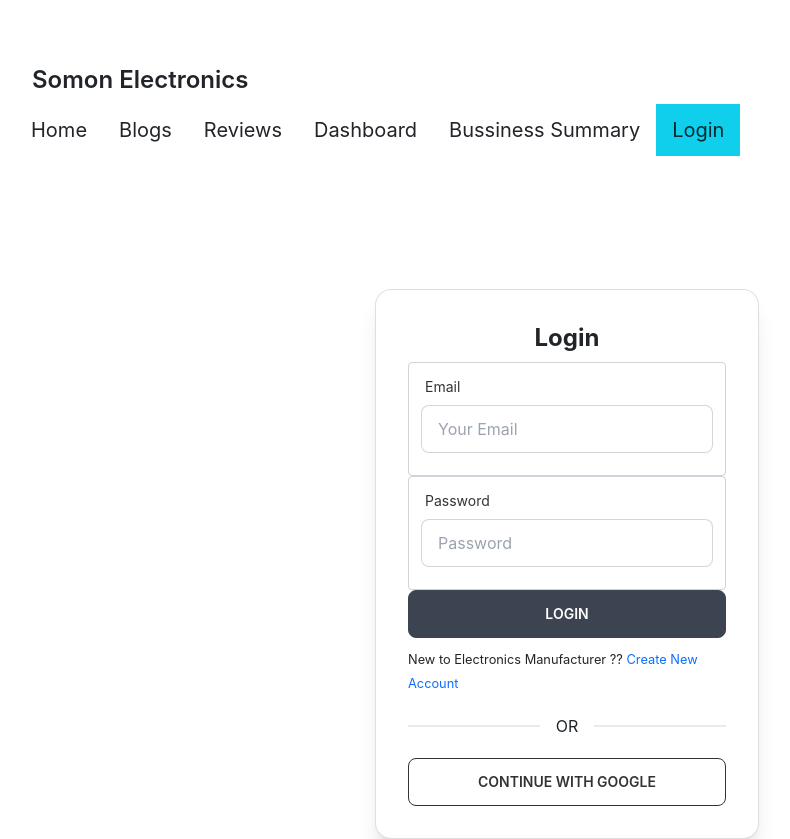
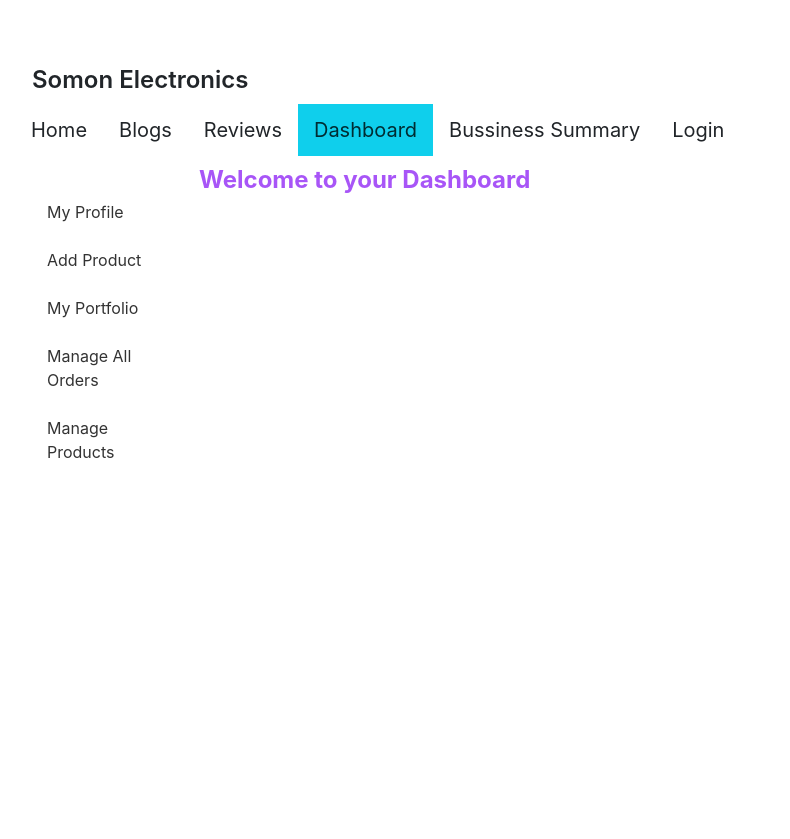
Before and after one commit to msomon/manufacturer-website-client, a React (Create React App) app: page /dashboard in a window 1280 px wide. Before the commit this address led to /login. Shown: the top 839 px of the page, without its empty margins (73-863 px from the left). Built offline with nearby package versions, Linux system fonts and the light colour scheme; no server answers.

Commit message:
add admin

```diff
--- a/src/App.js
+++ b/src/App.js
@@ -12,9 +12,13 @@ import Dashboard from './Pages/Dashboard/Dashboard';
 import Myorders from './Pages/Dashboard/Myorders';
 import NotFound from './Pages/NotFound/NotFound';
 import RequireAuth from './Login/RequireAuth';
-import MyHistory from './Pages/Dashboard/DashboardHome';
 import Users from './Pages/Dashboard/Users';
 import Addproduct from './Pages/Dashboard/Addproduct';
+import Addreview from './Pages/Dashboard/Addreview';
+import RequireAdmin from './Login/RequireAdmin';
+import ManageAllOrders from './Pages/Dashboard/ManageAllOrders';
+import ManageProducts from './Pages/Dashboard/ManageProducts';
+import MyProfile from './Pages/Dashboard/MyProfile';
 function App() {
 
   return (
@@ -27,14 +31,26 @@ function App() {
 <Route path='/login' element={<Login/>}></Route>
 <Route path='/signup' element={<SignUp/>}></Route>
 
-<Route path='dashboard' element={<RequireAuth>
-  {<Dashboard/>}
-</RequireAuth>}>
-<Route index element={<MyHistory/>}></Route>
-<Route path='dashboard/myorders' element={<Myorders/>}></Route>
-<Route path='dashboard/users' element={<Users/>}></Route>
-<Route path='dashboard/addproduct' element={<Addproduct/>}></Route>
-
+<Route path='dashboard' element={<Dashboard/>}>
+<Route index element={<MyProfile/>}></Route>
+<Route path='dashboard/myorders' element={<RequireAuth>
+  <Myorders/>
+</RequireAuth>}></Route>
+<Route path='dashboard/addreview' element={<RequireAuth>
+  <Addreview/>
+</RequireAuth>}></Route>
+<Route path='dashboard/users' element={<RequireAdmin>
+  <Users/>
+</RequireAdmin>}></Route>
+<Route path='dashboard/addproduct' element={<RequireAdmin>
+  <Addproduct/>
+</RequireAdmin>}></Route>
+<Route path='dashboard/manageorders' element={<RequireAdmin>
+  <ManageAllOrders/>
+</RequireAdmin>}></Route>
+<Route path='dashboard/manageproducts' element={<RequireAdmin>
+  <ManageProducts/>
+</RequireAdmin>}></Route>
 
 </Route>
 <Route path='*' element={<NotFound/>}></Route>
--- /dev/null
+++ b/src/Hooks/useAdmin.js
@@ -0,0 +1,27 @@
+import { useEffect, useState } from "react"
+
+const useAdmin = user => {
+    const [admin, setAdmin] = useState(false);
+    const [adminLoading, setAdminLoading] = useState(true);
+    useEffect( () =>{
+        const email = user?.email;
+        if(email){
+            fetch(`http://localhost:5000/admin/${email}`, {
+                method:'GET',
+                headers: {
+                    'content-type': 'application/json',
+                    authorization: `Bearer ${localStorage.getItem('accessToken')}`
+                }
+            })
+            .then(res=>res.json())
+            .then(data => {
+                setAdmin(data.admin);
+                setAdminLoading(false);
+            })
+        }
+    }, [user])
+
+    return [admin, adminLoading]
+}
+
+export default useAdmin;
--- a/src/Login/RequireAdmin.js
+++ b/src/Login/RequireAdmin.js
@@ -1,12 +1,13 @@
 import React from 'react';
 import { useAuthState } from 'react-firebase-hooks/auth';
 import { Navigate, useLocation } from 'react-router-dom';
-import auth from '../../firebase.init';
+import auth from '../firebase.init';
 import Loading from '../Shared/Loading';
-import useAdmin from '../../hooks/useAdmin';
+import useAdmin from '../Hooks/useAdmin';
 import { signOut } from 'firebase/auth';
 
 const RequireAdmin = ({children}) => {
+    console.log(children);
     const [user, loading] = useAuthState(auth);
     const [admin, adminLoading] = useAdmin(user);
     const location = useLocation();
--- /dev/null
+++ b/src/Pages/Dashboard/Addreview.js
@@ -0,0 +1,11 @@
+import React from 'react';
+
+const Addreview = () => {
+  return (
+    <div>
+
+    </div>
+  );
+};
+
+export default Addreview;
--- a/src/Pages/Dashboard/Dashboard.js
+++ b/src/Pages/Dashboard/Dashboard.js
@@ -1,12 +1,13 @@
 import React from 'react';
 import { useAuthState } from 'react-firebase-hooks/auth';
-import { Link, Outlet } from 'react-router-dom';
+import { Link, NavLink, Outlet } from 'react-router-dom';
 import auth from '../../firebase.init';
-// import useAdmin from '../../hooks/useAdmin';
+import useAdmin from '../../Hooks/useAdmin';
 
 const Dashboard = () => {
     const [user] = useAuthState(auth);
-    // const [admin] = useAdmin(user);
+    const [admin] = useAdmin(user);
+
     return (
         <div className="drawer drawer-mobile">
             <input id="dashboard-sidebar" type="checkbox" className="drawer-toggle" />
@@ -18,21 +19,20 @@ const Dashboard = () => {
                 <label htmlFor="dashboard-sidebar" className="drawer-overlay"></label>
                 <ul className="menu p-4 overflow-y-auto w-48 bg-base-100 text-base-content">
                     {/* <!-- Sidebar content here --> */}
-                    <li><Link to="/dashboard">Dashboard Home</Link></li>
+                    <li><Link to="dashboard">My Profile</Link></li>
                     {
-                    user && <>
-                    <li><Link to="dashboard/myorders">My Orders</Link></li>
-                    <li><Link to="dashboard/addreview">Add Review</Link></li>
+                     user && <>
+                    <li><NavLink to="dashboard/myorders">My Orders</NavLink></li>
+                    <li><NavLink to="dashboard/addreview">Add Review</NavLink></li>
                         </>
                     }
 
-                    <li><Link to="dashboard/addproduct">Add Product</Link></li>
-                    <li><Link to="dashboard/users">Users</Link></li>
-                    <li><Link to="dashboard/myprofile">My Profile</Link></li>
-                    <li><Link to="dashboard/portfolio">My Portfolio</Link></li>
-                    <li><Link to="dashboard/manageorders">Manage All Orders</Link></li>
-                    <li><Link to="dashboard/manageproducts">Manage Products</Link></li>
-                    {/* { admin && <li><Link to="/dashboard/users">All Users</Link></li>} */}
+                    <li><NavLink to="dashboard/addproduct">Add Product</NavLink></li>
+                    { admin && <li><Link to="dashboard/users">Users</Link></li>}
+
+                    <li><NavLink to="dashboard/portfolio">My Portfolio</NavLink></li>
+                    <li><NavLink to="dashboard/manageorders">Manage All Orders</NavLink></li>
+                    <li><NavLink to="dashboard/manageproducts">Manage Products</NavLink></li>
                 </ul>
 
             </div>
--- a/src/Pages/Dashboard/DashboardHome.js
+++ /dev/null
@@ -1,11 +0,0 @@
-import React from 'react';
-
-const MyHistory = () => {
-    return (
-        <div>
-            <h2>This is my treatment History</h2>
-        </div>
-    );
-};
-
-export default MyHistory;
--- /dev/null
+++ b/src/Pages/Dashboard/ManageAllOrders.js
@@ -0,0 +1,11 @@
+import React from 'react';
+
+const ManageAllOrders = () => {
+  return (
+    <div>
+
+    </div>
+  );
+};
+
+export default ManageAllOrders;
--- /dev/null
+++ b/src/Pages/Dashboard/ManageProducts.js
@@ -0,0 +1,11 @@
+import React from 'react';
+
+const ManageProducts = () => {
+  return (
+    <div>
+
+    </div>
+  );
+};
+
+export default ManageProducts;
--- /dev/null
+++ b/src/Pages/Dashboard/MyPortfolio.js
@@ -0,0 +1,11 @@
+import React from 'react';
+
+const MyPortfolio = () => {
+  return (
+    <div>
+
+    </div>
+  );
+};
+
+export default MyPortfolio;
--- /dev/null
+++ b/src/Pages/Dashboard/MyProfile.js
@@ -0,0 +1,11 @@
+import React from 'react';
+
+const MyProfile = () => {
+  return (
+    <div>
+
+    </div>
+  );
+};
+
+export default MyProfile;
```
